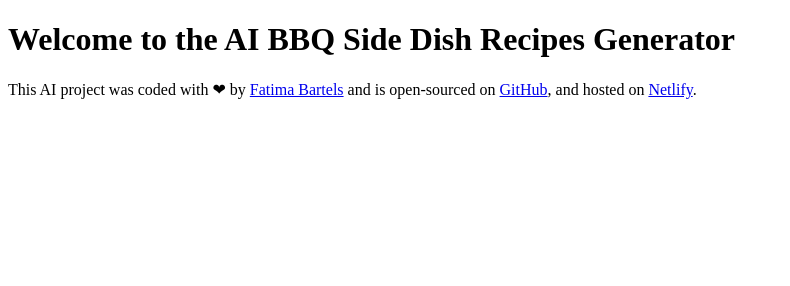
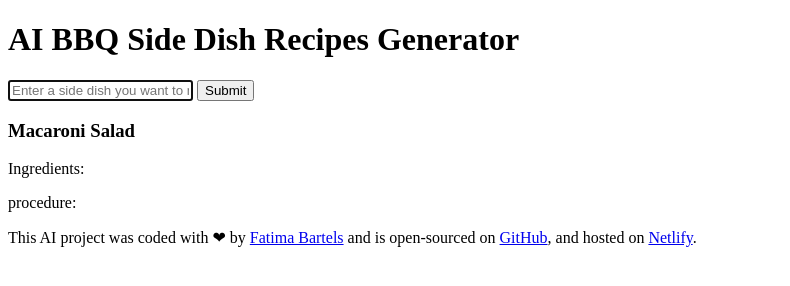
Before and after one commit to FatimaBartels/bbq-sidedish-recipe-generator, a plain HTML site: page index.html in a window 1280 px wide. Shown: the whole page, without its empty margins (0-790 px from the left). Drawn offline with Linux system fonts and the light colour scheme.

Commit message:
added the basic HTML structure

```diff
--- a/index.html
+++ b/index.html
@@ -7,8 +7,27 @@
     <title>BBQ Side dish Generator</title>
   </head>
   <body>
-    <h1>Welcome to the AI BBQ Side Dish Recipes Generator</h1>
+    <header>
+      <h1>AI BBQ Side Dish Recipes Generator</h1>
+    </header>
 
+    <main>
+      <form>
+        <input
+          type="text"
+          placeholder="Enter a side dish you want to make"
+          autofocus
+          required
+          autocomplete="off"
+        />
+        <input type="submit" />
+      </form>
+      <div>
+        <h3>Macaroni Salad</h3>
+        <p>Ingredients:</p>
+        <p>procedure:</p>
+      </div>
+    </main>
     <footer>
       This AI project was coded with ❤ by
       <a href="https://github.com/FatimaBartels" target="_blank"
```
